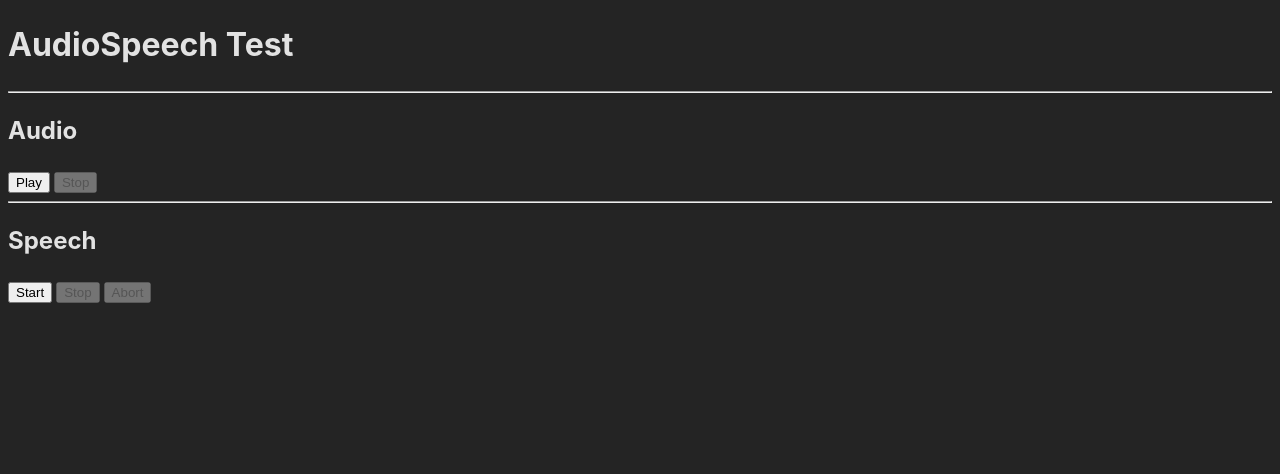
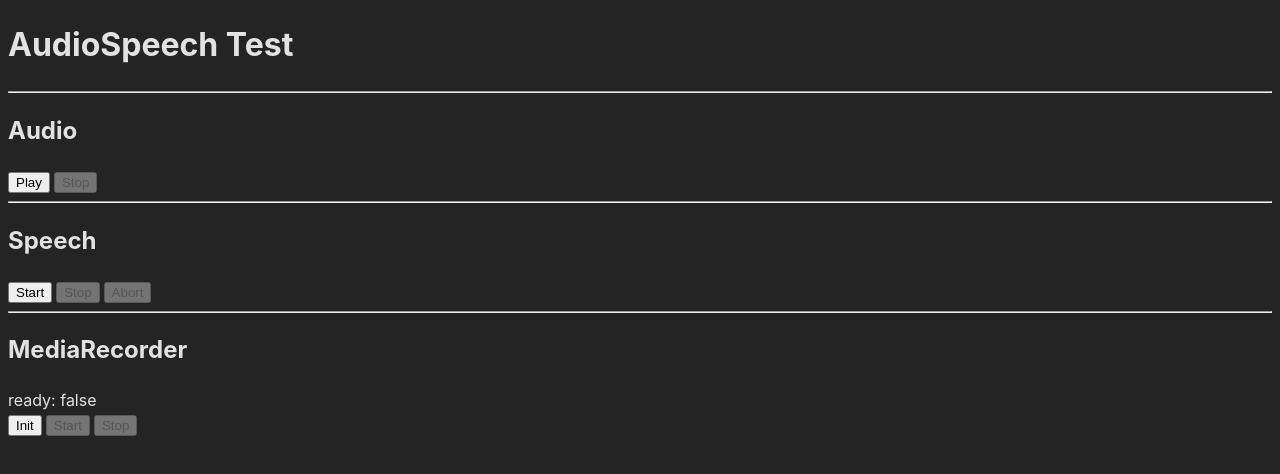
Before and after one commit to chtsang-beingai/test-vitejs, a React (Vite) app: page / in a window 1280 px wide. Shown: the top 474 px of the page. Built offline with nearby package versions, Linux system fonts and the light colour scheme; no server answers.

Commit message:
added MediaRecorder for testing

```diff
--- a/src/App.jsx
+++ b/src/App.jsx
@@ -1,5 +1,5 @@
 import './App.css'
-import AudioSpeech from './audio/AudioSpeech'
+import AudioSpeech from './AudioSpeech'
 
 function App() {
   return (
--- a/src/audio/AudioSpeech.jsx
+++ b/src/AudioSpeech.jsx
@@ -1,26 +1,18 @@
-import { useEffect } from "react";
-import mp3file from "../assets/outfoxing.mp3";
-import { useBrowserAsr } from "../speech/hooks";
-import { useAudio } from "./hooks";
+import mp3file from "./assets/outfoxing.mp3";
+import { useAudio } from "./audio/hooks";
+import { useBrowserAsr, useMediaRecorder } from "./speech/hooks";
 
 const audioContext = new AudioContext();
 
 const AudioSpeech = () => {
   const audio = useAudio({ path: mp3file, audioContext });
   const asr = useBrowserAsr({ locale: "en-US" });
-
-  useEffect(() => {
-    if (asr.state.isFinal) {
-      asr.stop();
-    }
-  }, [asr, asr.state.isFinal])
-
-  console.log('asr', asr.state);
+  const media = useMediaRecorder();
 
   return <div>
     <h1>AudioSpeech Test</h1>
+
     <hr />
-
     <h2>Audio</h2>
     <button onClick={audio.play} style={{ marginRight: '4px' }}>Play</button>
     <button
@@ -29,8 +21,8 @@ const AudioSpeech = () => {
       disabled={!audio.state.isPlaying}>
       Stop
     </button>
+
     <hr />
-
     <h2>Speech</h2>
     <button
       onClick={asr.start}
@@ -50,13 +42,41 @@ const AudioSpeech = () => {
       disabled={!asr.state.isLoading}>
       Abort
     </button>
-    {asr.state.isFinal &&
+    {asr.state?.result &&
       (
         <div>
           result: {JSON.stringify(asr.state)}
         </div>
       )
     }
+
+    <hr />
+    <h2>MediaRecorder</h2>
+    <div>ready: {`${media.state.ready}`}</div>
+    <button
+      onClick={media.init}
+      style={{ marginRight: '4px' }}
+      disabled={media.state.ready}>
+      Init
+    </button>
+    <button
+      onClick={media.start}
+      style={{ marginRight: '4px' }}
+      disabled={media.state.isRecording || !media.state.ready}>
+      Start
+    </button>
+    <button
+      onClick={media.stop}
+      style={{ marginRight: '4px' }}
+      disabled={!media.state.isRecording || !media.state.ready}>
+      Stop
+    </button>
+    {media.state?.audioUrl &&
+      <>
+        <div>audioUrl: {media.state.audioUrl}</div>
+        <audio src={media.state.audioUrl} controls />
+      </>
+    }
   </div>
 };
 
--- a/src/speech/hooks.js
+++ b/src/speech/hooks.js
@@ -1,6 +1,16 @@
 import { useCallback, useMemo, useState } from "react";
 
-const useBrowserAsr = ({ locale }) => {
+const AUDIO_FORMATS = [
+  'audio/webm;codecs="opus"',
+  "audio/webm",
+  'audio/ogg;codecs="opus"',
+  "audio/ogg",
+  "audio/mp4",
+];
+const AUDIO_SUPPORTED = AUDIO_FORMATS.filter((fmt) =>  MediaRecorder.isTypeSupported(fmt));
+const DEFAULT_LOCALE = "en-US";
+
+const useBrowserAsr = ({ locale = DEFAULT_LOCALE }) => {
   const [isLoading, setIsLoading] = useState(false);
   const [isFinal, setIsFinal] = useState(false); // event.results[0].isFinal
   const [result, setResult] = useState(null);
@@ -42,8 +52,13 @@ const useBrowserAsr = ({ locale }) => {
 
     recognition.onresult = (event) => {
       const result = event.results[0][0].transcript;
-      setIsFinal(!!event?.results[0]?.isFinal);
+      const final = !!event?.results[0]?.isFinal;
+      setIsFinal(final);
       setResult(result);
+
+      if (final) {
+        asr.stop();
+      }
     };
 
     return recognition;
@@ -72,4 +87,58 @@ const useBrowserAsr = ({ locale }) => {
   return { start, stop, abort, state: { result, isFinal, isLoading } };
 };
 
-export { useBrowserAsr };
+const useMediaRecorder = () => {
+  const [ready, setReady] = useState(false);
+  const [isRecording, setIsRecording] = useState(false);
+  const [mediaRecorder, setMediaRecorder] = useState(null);
+  const [audioUrl, setAudioUrl] = useState(null);
+
+  if (!navigator.mediaDevices) {
+    console.error("navigator.mediaDevices is not supported");
+  }
+  if (AUDIO_SUPPORTED.length === 0) {
+    console.error("No supported audio formats found");
+  }
+
+  const _resetState = useCallback(() => {
+    setAudioUrl(null);
+    setIsRecording(false);
+  }, []);
+
+  const init = useCallback(() => {
+    const constraints = { audio: true, video: false };
+    navigator.mediaDevices.getUserMedia(constraints)
+      .then((stream) => {
+        const recorder = new MediaRecorder(stream);
+        const chunks = [];
+
+        recorder.ondataavailable = (event) => {
+          chunks.push(event.data);
+        };
+        recorder.onstop = () => {
+          const blob = new Blob(chunks, { type: AUDIO_SUPPORTED[0] });
+          const url = URL.createObjectURL(blob);
+          console.log("recorder.onstop", {url});
+          setAudioUrl(url);
+        };
+
+        setMediaRecorder(recorder);
+      })
+      .then(() => setReady(true));
+  }, []);
+
+  const start = useCallback(() => {
+    _resetState();
+    mediaRecorder.start();
+    setIsRecording(true);
+  }, [mediaRecorder, _resetState]);
+
+  const stop = useCallback(() => {
+    mediaRecorder.stop();
+    setIsRecording(false);
+  }, [mediaRecorder]);
+
+  return { init, start, stop, state: { ready, isRecording, audioUrl }};
+};
+
+export { useBrowserAsr, useMediaRecorder };
```
